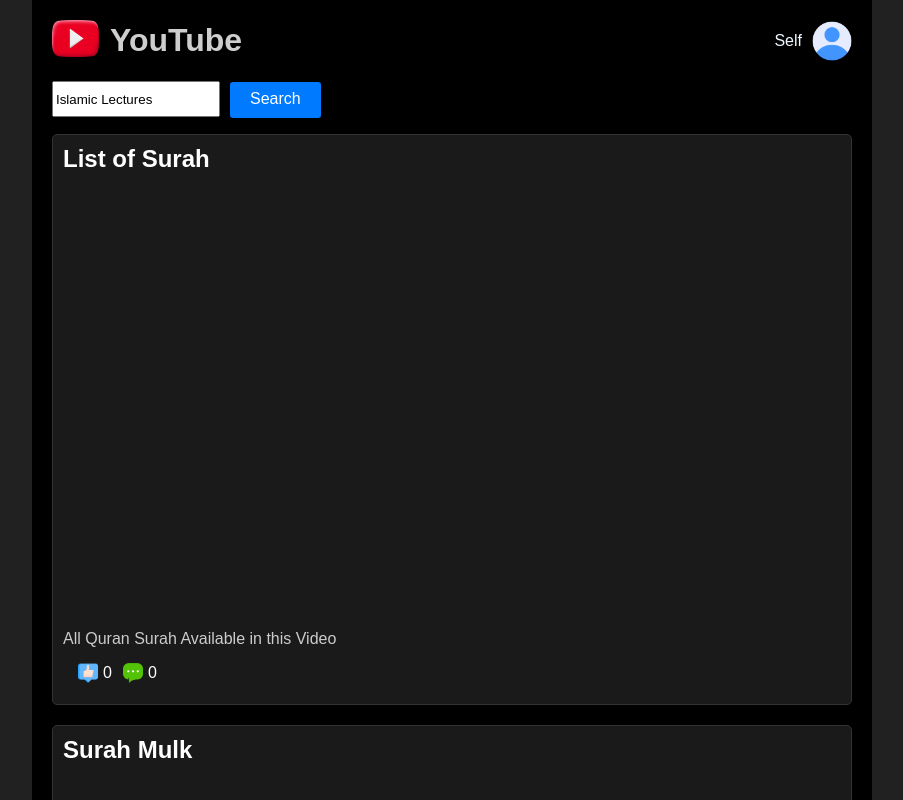
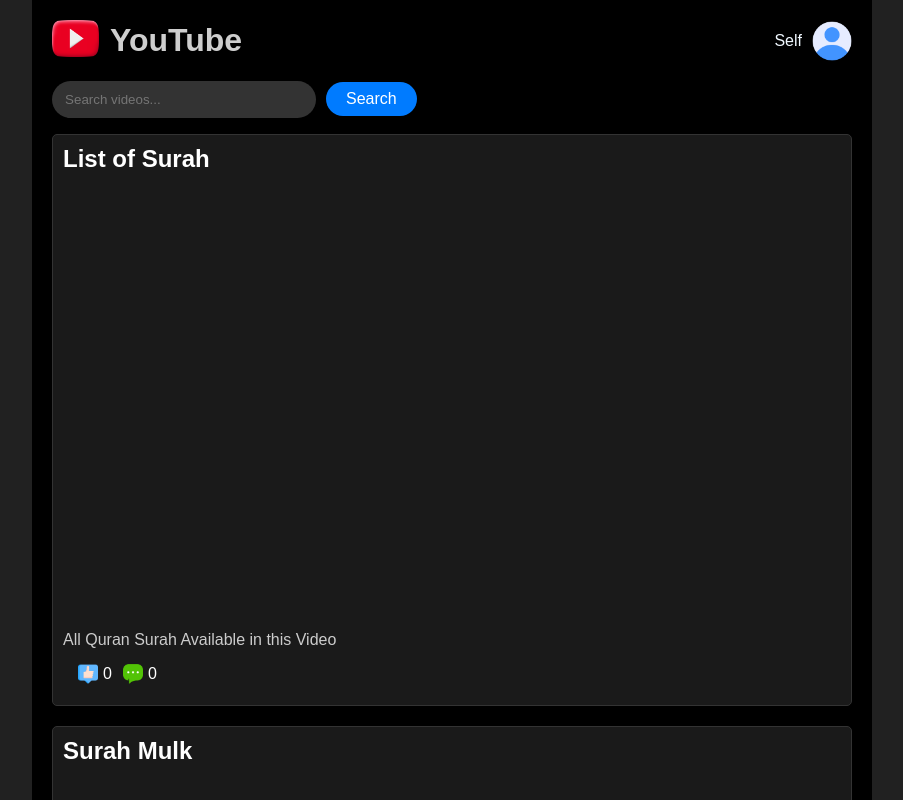
Before and after one commit to Ahmadbyte/YouTube., a React (Create React App) app: page / in a window 1280 px wide. Shown: the top 800 px of the page, without its empty margins (188-1091 px from the left). Built offline with nearby package versions, Linux system fonts and the light colour scheme.

Commit message:
Added background play

```diff
--- a/src/pages/Home.css
+++ b/src/pages/Home.css
@@ -63,9 +63,14 @@ body {
 
   .search-container input{
     margin-right: 10px;
-    height: 30px;
-    width:160px
+    border-radius: 30px;
+    border: none;
+    height: 35px;
+    width:260px;
+    background-color: #333;
+    color:#ccc;
   }
+
 
   /* Video item styling */
 
@@ -167,10 +172,11 @@ img.btn{
     justify-content:space-around;
     color: white;
     border: none;
+    height:34px;
     padding: 8px 20px;
     padding-bottom: 10px;
     cursor: pointer;
-    border-radius: 3px;
+    border-radius: 30px;
     font-size: 16px; /* Larger font size for button text */
     transition: background-color 0.3s ease;
   }
--- a/src/pages/Home.js
+++ b/src/pages/Home.js
@@ -1,4 +1,4 @@
-import React, { useState } from 'react';
+import React, { useState, useEffect } from 'react';
 import { Link } from 'react-router-dom';
 import ReactPlayer from 'react-player';
 import axios from 'axios';
@@ -8,10 +8,11 @@ import UserLogo from '../user.png';
 import LikeLogo from '../like.png';
 import CommentLogo from '../cmt.png';
 
-const API_KEY = 'AIzaSyAh--OFztAec_Q4pYhGb1JUdZFdWfE0oPY'; // Replace with your YouTube API key
+const API_KEY = 'AIzaSyAMfjkTiVru8DaqGjSa1ps0QspxNJSBbrE'; // Replace with your YouTube API key
 
 const Home = () => {
-  const [videos, setVideos] = useState([{
+  const [videos, setVideos] = useState([
+    {
       _id: '1',
       title: 'List of Surah',
       videoUrl: 'https://www.youtube.com/watch?v=sjS8vkvycmw&list=PLF-AzhmyjY8xEojcjawrgQ8P21MJRuVfM&index=2',
@@ -53,7 +54,8 @@ const Home = () => {
     },
   ]);
 
-  const [searchQuery, setSearchQuery] = useState('Islamic Lectures'); // Default search query
+  const [searchQuery, setSearchQuery] = useState(''); // Default search query
+  const [currentVideoId, setCurrentVideoId] = useState(null);
 
   const fetchVideos = async (query) => {
     try {
@@ -87,6 +89,24 @@ const Home = () => {
     fetchVideos(searchQuery);
   };
 
+  useEffect(() => {
+    const handleVisibilityChange = () => {
+      if (document.hidden && currentVideoId) {
+        // const videoElement = document.getElementById(currentVideoId);
+        // if (videoElement) videoElement.play();
+      }
+    };
+
+    document.addEventListener('visibilitychange', handleVisibilityChange);
+    return () => {
+      document.removeEventListener('visibilitychange', handleVisibilityChange);
+    };
+  }, [currentVideoId]);
+
+  const handlePlay = (id) => {
+    setCurrentVideoId(id);
+  };
+
   return (
     <div className="videos-container">
       <header className="header">
@@ -105,7 +125,7 @@ const Home = () => {
       <div className="search-container">
         <input
           type="text"
-          placeholder="Search videos..."
+          placeholder="   Search videos..."
           value={searchQuery}
           onChange={(e) => setSearchQuery(e.target.value)}
         />
@@ -118,10 +138,13 @@ const Home = () => {
             <h3>{video.title}</h3>
             <div className="video-player">
               <ReactPlayer
+                id={video._id}
                 url={video.videoUrl}
                 width="100%"
                 height="100%"
                 controls
+                playing={currentVideoId === video._id}
+                onPlay={() => handlePlay(video._id)}
                 config={{
                   youtube: {
                     playerVars: { showinfo: 1 },
```
Lines whose indentation alone changed are shown as unchanged.
